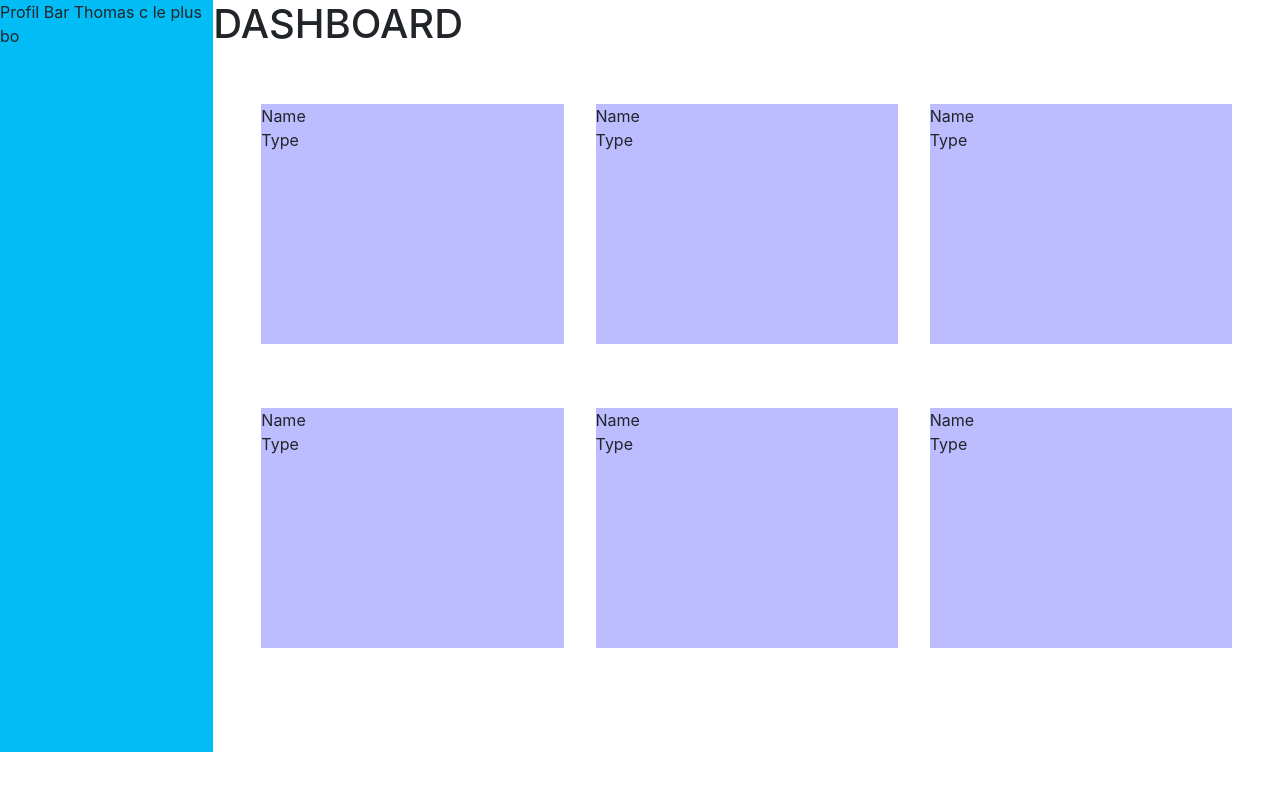
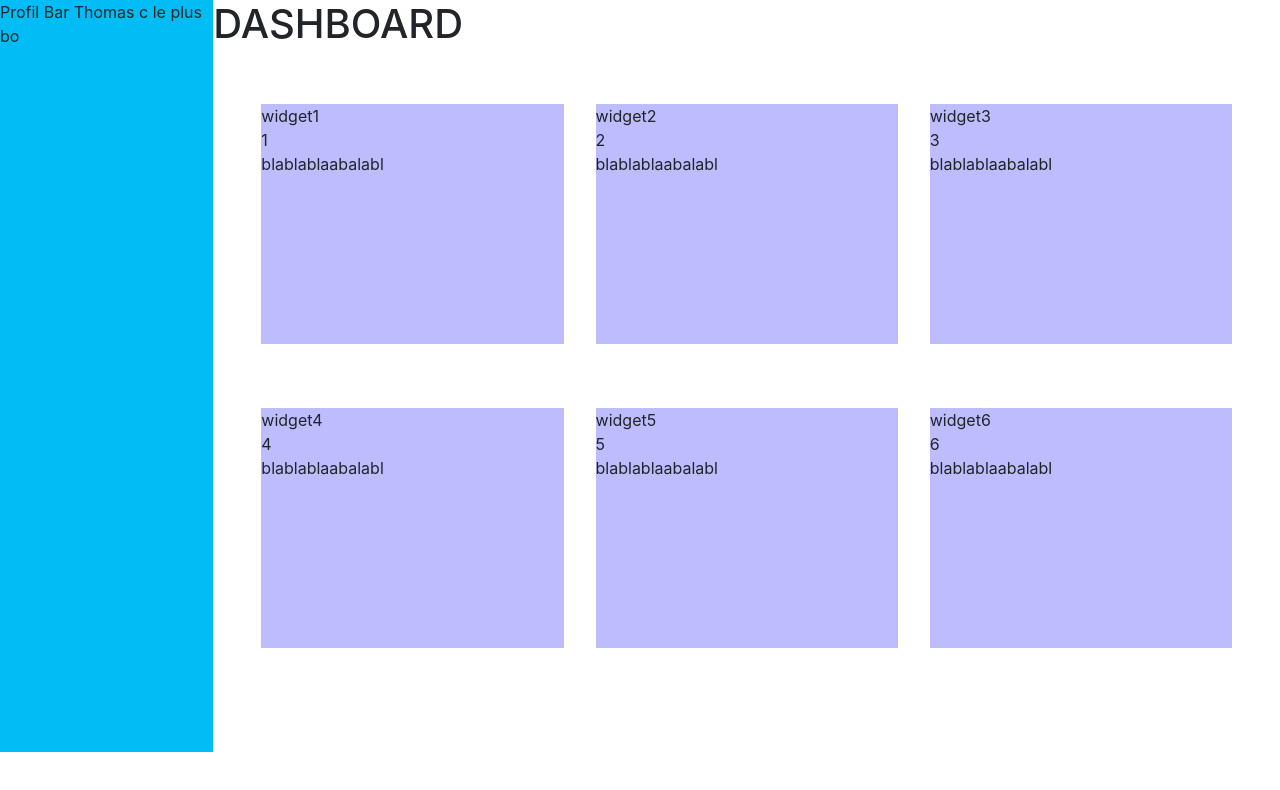
Before and after one commit to zowcode/TOZO_dashboard, a React (Create React App) app in the folder frontend/: page / in a window 1280 px wide. Shown: the top 790 px of the page. Built offline with nearby package versions, Linux system fonts and the light colour scheme.

Commit message:
rentrer en dur données widget dans dashboard + affichage des ces données dans widgetadd

```diff
--- a/frontend/src/App.js
+++ b/frontend/src/App.js
@@ -1,12 +1,22 @@
 import React from 'react';
-import logo from './logo.svg';
+import { Component } from "react";
 import './App.css';
 import Dashboard from './component/Dashboard.js';
 import APIpage from './component/APIpage.js';
 import ProfilBar from './component/ProfilBar.js';
 
-function App() {
-  return (
+class App extends Component {
+
+  constructor(props) {
+    super(props);
+    this.state = {
+      profil: 1
+
+    };
+  }
+
+  render() {
+    return (
       <div className="row principal " >
 
         <div className = " profilBar col col-2 col-lg-2 col-md-2 col-sm-2">
@@ -17,7 +27,8 @@ function App() {
        </div>
 
       </div>
-  );
+    );
+  }
 }
 
 export default App;
--- a/frontend/src/component/Dashboard.js
+++ b/frontend/src/component/Dashboard.js
@@ -1,8 +1,64 @@
 import React from 'react';
+import { Component } from "react";
 import '../App.css';
 import Widget from './Widget.js';
 
-function Dashboard() {
+class Dashboard extends Component {
+
+    // CONSTRUCTEUR
+    constructor(props) {
+
+        super(props);
+        // STATE: données internes du composant
+        this.state = {
+
+            widget1 :
+            {
+               nom: "widget1",
+               type: "1",
+               content: "blablablaabalabl"
+            },
+
+            widget2 :
+            {
+                nom: "widget2",
+                type: "2",
+                content: "blablablaabalabl"
+            },
+
+            widget3 :
+            {
+                nom: "widget3",
+                type: "3",
+                content: "blablablaabalabl"
+            },
+
+            widget4:
+            {
+                nom: "widget4",
+                type: "4",
+                content: "blablablaabalabl"
+            },
+
+            widget5 :
+            {
+                nom: "widget5",
+                type: "5",
+                content: "blablablaabalabl"
+            },
+            widget6 :
+            {
+                nom: "widget6",
+                type: "6",
+                content: "blablablaabalabl"
+            }
+        };
+
+    }
+
+
+    // CALL API
+    render() {
         return (
             <div>
                 <div className="row pageName">
@@ -12,30 +68,49 @@ function Dashboard() {
                 <div className="row widgetContainer">
 
                     <div className="col">
-                <Widget></Widget>
+                        <Widget nom={this.state.widget1.nom}
+                        type={this.state.widget1.type}
+                        content={this.state.widget1.content} >
+                        </Widget>
                     </div>
                     <div className="col">
-                <Widget></Widget>
+                        <Widget nom={this.state.widget2.nom}
+                        type={this.state.widget2.type}
+                        content={this.state.widget2.content} >
+                        </Widget>
                     </div>
                     <div className="col">
-                <Widget></Widget>
+                        <Widget nom={this.state.widget3.nom}
+                        type={this.state.widget3.type}
+                        content={this.state.widget3.content} >
+                        </Widget>
                     </div>
 
                     </div>
                 <div className="row widgetContainer">
                     <div className="col">
-                <Widget></Widget>
+                        <Widget nom={this.state.widget4.nom}
+                        type={this.state.widget4.type}
+                        content={this.state.widget4.content} >
+                        </Widget>
                     </div>
                     <div className="col">
-                <Widget></Widget>
+                        <Widget nom={this.state.widget5.nom}
+                        type={this.state.widget5.type}
+                        content={this.state.widget5.content} >
+                        </Widget>
                     </div>
                     <div className="col">
-                <Widget></Widget>
+                        <Widget nom={this.state.widget6.nom}
+                        type={this.state.widget6.type}
+                        content={this.state.widget6.content} >
+                        </Widget>
                     </div>
                 </div>
 
             </div>
         );
     }
+}
 
 export default Dashboard;
--- a/frontend/src/component/Widget.js
+++ b/frontend/src/component/Widget.js
@@ -1,12 +1,18 @@
 import React from 'react';
+import { Component } from "react";
 import '../App.css';
 
-function Widget() {
-  return (
-    <div className="widget">
-        <div className="widgetName"> Name</div>
-        <div className="widgetType"> Type </div>
-    </div>
-  );
+class Widget extends Component {
+    render() {
+        this.type=this.props.type;
+        return (
+            <div className="widget">
+                <div className="widgetName"> {this.props.nom} </div>
+                <div className="widgetType"> {this.props.type} </div>
+                <div className="widgetContent"> {this.props.content} </div>
+            </div>
+        );
+    }
+
 }
 export default Widget;
```
Lines whose indentation alone changed are shown as unchanged.
